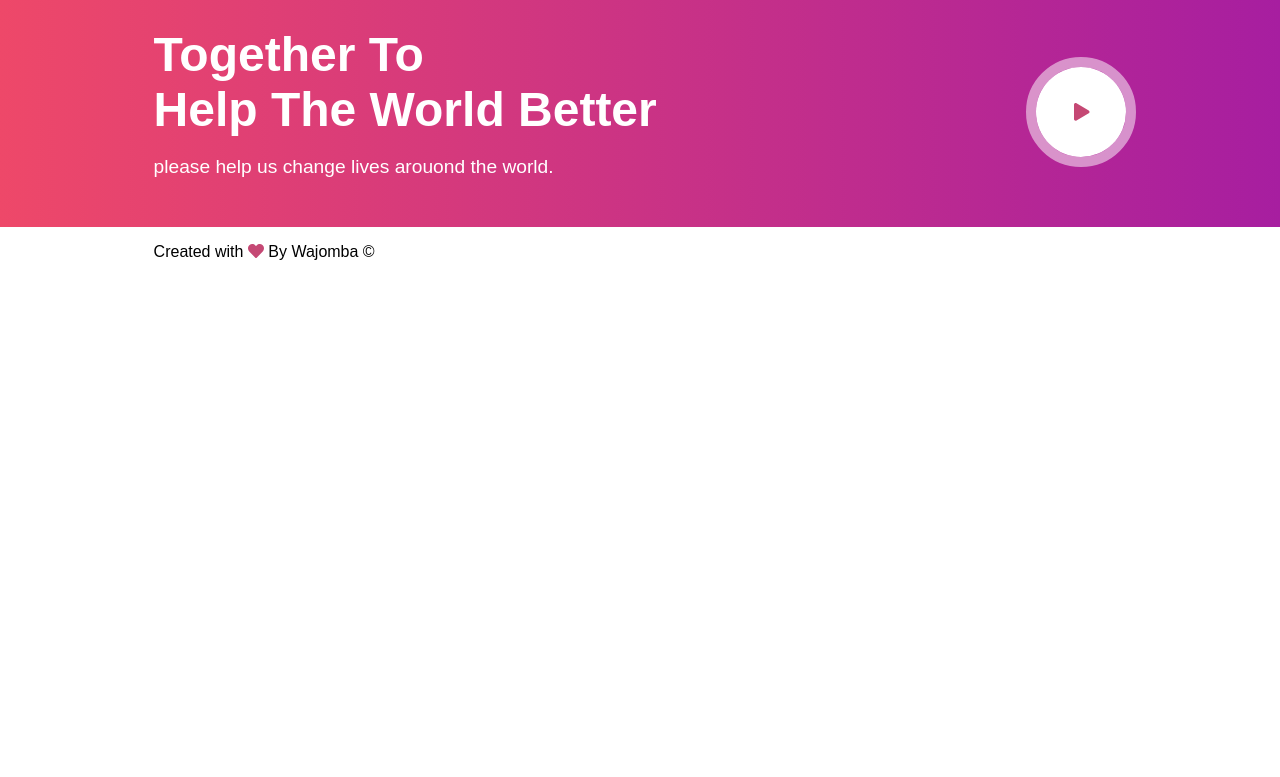
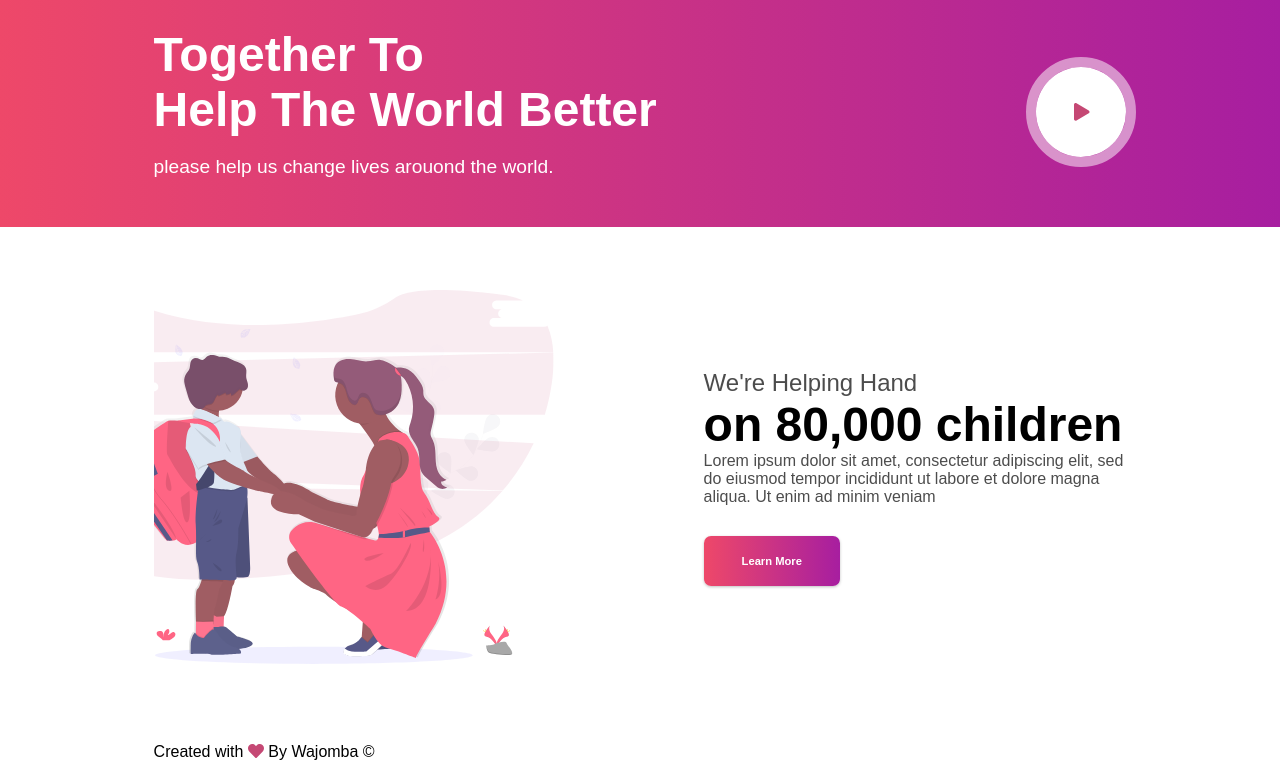
Before and after one commit to younggeeks/childcare-UII, a Gatsby site: page / in a window 1280 px wide. Shown: the part 689-1466 px from the top of the page. Before the commit the page ends 966 px from the top, so only its background shows below. Built offline with nearby package versions, Linux system fonts and the light colour scheme; Gatsby itself is replaced by a stand-in of ours.

Commit message:
feature(helping-hand)
-ensure the ui elemets for helping hand are visible

```diff
--- /dev/null
+++ b/src/components/MotherChild.jsx
@@ -0,0 +1,46 @@
+import React from "react"
+import "./mother-child.scss"
+import styled from "styled-components"
+import PrimaryBtn from "./Button"
+
+
+const MCimage = styled.div`
+  background: url(${props => props.image}) no-repeat right;
+  background-size: 401px;
+
+  @media (max-width: 1400px) {
+    background-size: 500px;
+  }
+  @media (max-width: 1230px) {
+    background-size: 350px;
+  }
+  @media (max-width: 990px) {
+    background-size: 250px;
+  }
+  @media (max-width: 850px) {
+    display: none;
+  }
+`
+
+export default class MotherChild extends React.Component {
+  render() {
+    return (
+      <div className="mc-Container">
+        <MCimage
+          className="mc-image"
+          image={require("../images/mother-child.svg")}
+        ></MCimage>
+        <div className="mc-content">
+          <div className="mc-header">We're Helping Hand</div>
+          <div className="mc-sub-header">on 80,000 children</div>
+          <div className="mc-description">
+            Lorem ipsum dolor sit amet, consectetur adipiscing elit, sed do
+            eiusmod tempor incididunt ut labore et dolore magna aliqua. Ut enim
+            ad minim veniam
+          </div>
+          <PrimaryBtn padding={19}>Learn More</PrimaryBtn>
+        </div>
+      </div>
+    )
+  }
+}
--- a/src/components/layout.js
+++ b/src/components/layout.js
@@ -12,6 +12,7 @@ import styled from "styled-components"
 import Header from "./header.jsx"
 import "./layout.css"
 import LayoutContainer from "./layout-container.jsx"
+import MotherChild from './MotherChild';
 import { FontAwesomeIcon } from "@fortawesome/react-fontawesome"
 import { faHeart } from "@fortawesome/free-solid-svg-icons"
 
@@ -30,6 +31,7 @@ const Layout = ({ children }) => {
     <LayoutContainer>
       <Header siteTitle={data.site.siteMetadata.title} />
       <main>{children}</main>
+      <MotherChild/>
 
       <footer>
         <p>
--- /dev/null
+++ b/src/components/mother-child.scss
@@ -0,0 +1,35 @@
+.mc-Container {
+  display: grid;
+  grid-template-columns: 400px auto;
+  grid-gap: 150px;
+  height: 500px;
+  //   align-items: center;
+
+  @media (max-width: 850px) {
+    grid-template-columns: repeat(1, 1fr);
+  }
+}
+
+.mc-content {
+  align-self: center;
+
+  @media (max-width: 850px) {
+    text-align: center;
+  }
+}
+
+.mc-header {
+  color: rgba(0, 0, 0, 0.7);
+  font-size: 150%;
+  font-weight: 400;
+}
+
+.mc-sub-header{
+  font-size: 300%;
+  font-weight: 800;
+}
+
+.mc-description{
+  color: rgba(0, 0, 0, 0.7);
+  margin-bottom: 30px;
+}
```
Also changed, not shown: src/images/mother-child.svg (added).
